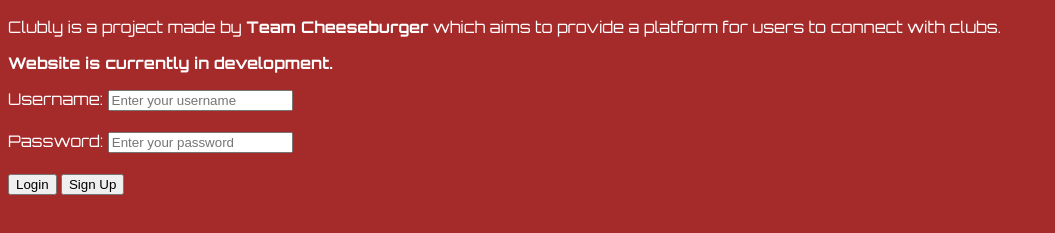
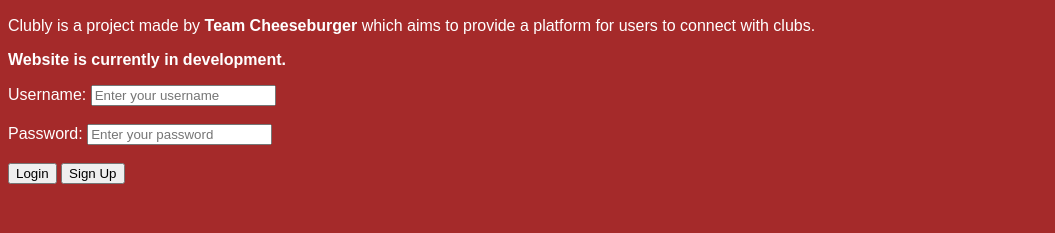
Before and after one commit to ChrisMaclin/Clubly-Build-A-Thon, a plain HTML site: page index.html in a window 1280 px wide. Shown: the part 161-394 px from the top of the page, without its empty margins (0-1055 px from the left). Drawn offline with Linux system fonts and the light colour scheme.

Commit message:
Update styles.css

```diff
--- a/styles.css
+++ b/styles.css
@@ -3,5 +3,5 @@
 body {
     background: brown;
     color: white;
-    font-family: 'Orbitron', sans-serif;
+    font-family: 'Cal Sans', sans-serif;
 }
```
